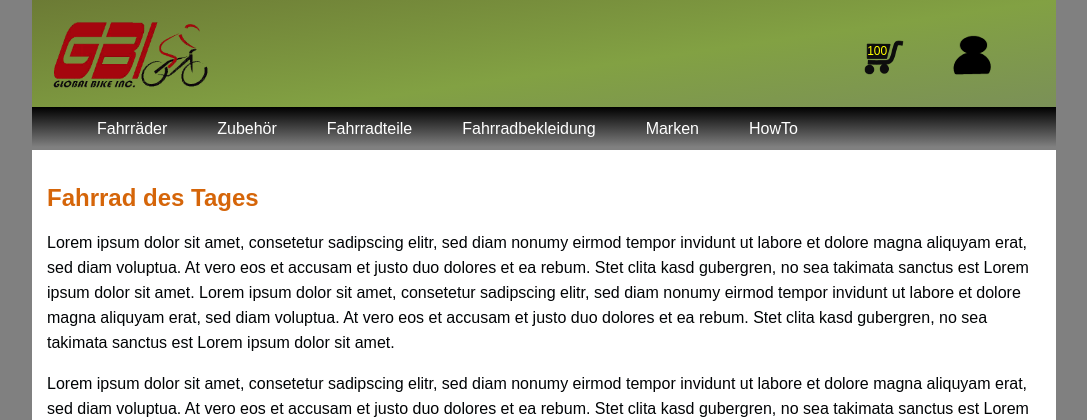
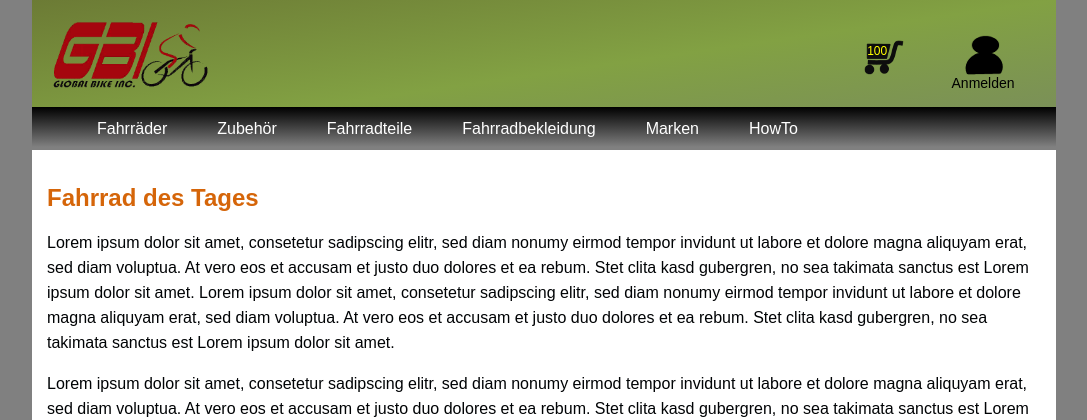
Before and after one commit to 79h-ww2/webshop_gbi, a PHP site: page / in a window 1280 px wide. Shown: the top 420 px of the page, without its empty margins (96-1183 px from the left). Run offline with PHP 8.4, Linux system fonts and the light colour scheme.

Commit message:
kleine Änderungen an den Anmelde-ICON

```diff
--- a/webshop_gbi/Styles/style.css
+++ b/webshop_gbi/Styles/style.css
@@ -74,14 +74,17 @@ body {
    display: table-cell;
    vertical-align: middle;
    width: 100px;
-   padding-top: 40px;
+   padding-top: 60px;
    background-image: url('../Images/Design/account.png');
    background-repeat: no-repeat;
-   background-position: 0px 35px;
+   background-position: 12px 35px;
+   color: black;
+   font-size: 14px;
 }
 
 .accountCell:hover{
 	background-image: url('../Images/Design/account_hover.png');
+	color: #FFBF00;
 }
 
 img.logo {
@@ -371,7 +374,7 @@ label.ort{
 	width: 480px;
 	height: 120px;
 	margin-top: 4px;
-	margin-left:-430px;
+	margin-left:-410px;
 	visibility: hidden;
 }
 
@@ -379,7 +382,7 @@ label.ort{
 	border-left: 15px solid transparent;
 	border-right: 15px solid transparent;
 	border-bottom: 30px solid #545454;
-	margin-left: 435px;
+	margin-left: 425px;
 	width: 0px;
 	height: 0px;
 }
--- a/webshop_gbi/index.php
+++ b/webshop_gbi/index.php
@@ -50,6 +50,7 @@
             </div>
 
             <div class="accountCell">
+            	Anmelden
                 <?php include 'Pages/popupRegistrierung.php.inc';?>
             </div>
 
```
Also changed, not shown: webshop_gbi/Images/Design/account_hover.png.
